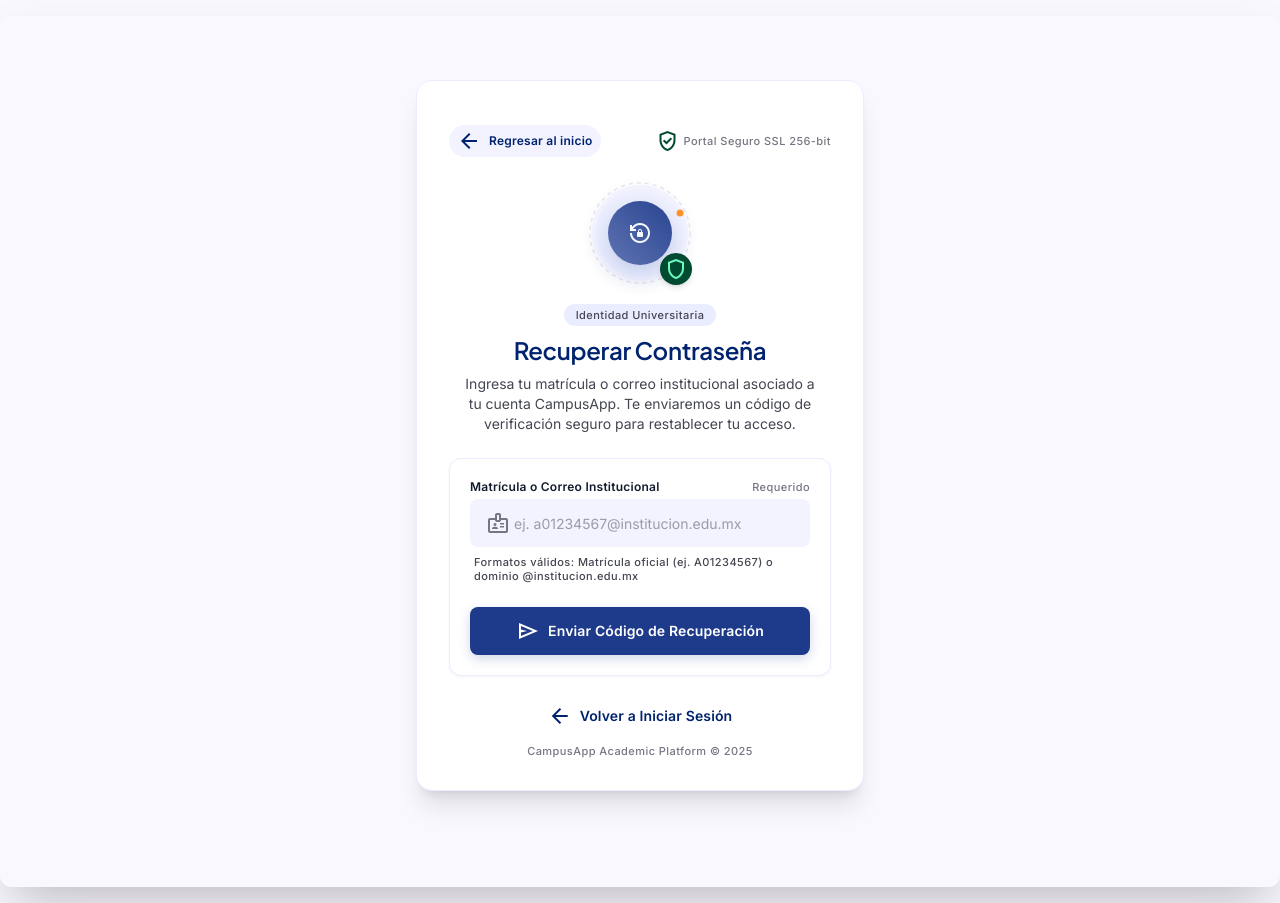
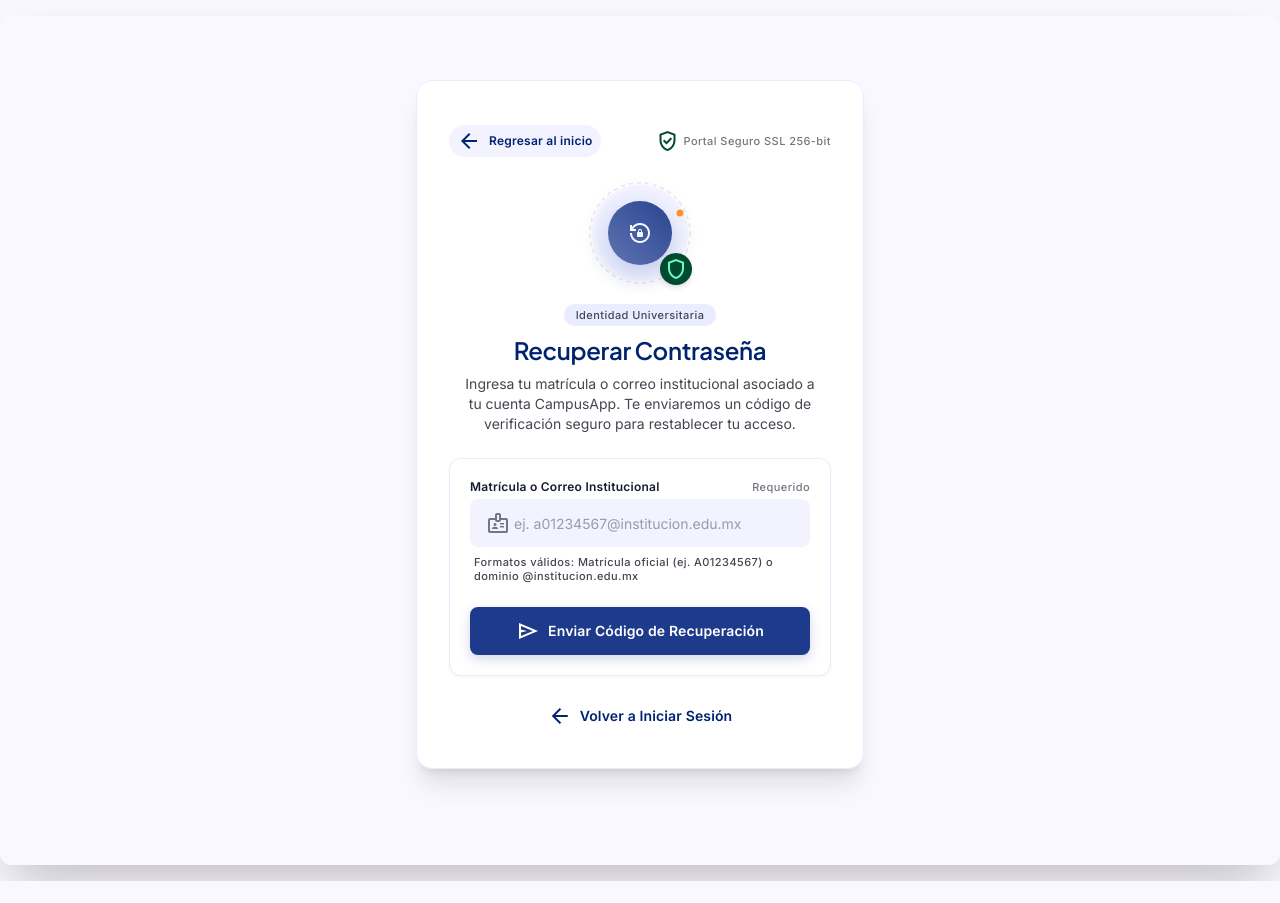
Before and after one commit to yenricyber/CampusApp, a React (Vite) app: page / in a window 1280 px wide. Both pictures are taken after a click on the button "¿Olvidaste tu contraseña? Restablecer aquí". After the commit the page ends 881 px from the top, so only its background shows below. Built offline with nearby package versions, Linux system fonts and the light colour scheme; no server answers.

Commit message:
Remove CampusApp Academic Platform copyright text from footer

```diff
--- a/src/components/screens/RecuperarScreen.tsx
+++ b/src/components/screens/RecuperarScreen.tsx
@@ -178,7 +178,6 @@ export const RecuperarScreen: React.FC<RecuperarScreenProps> = ({ onNavigate })
             <span className="material-symbols-outlined text-[18px]">arrow_back</span>
             <span>Volver a Iniciar Sesión</span>
           </button>
-          <span className="font-label-sm text-label-sm text-outline">CampusApp Academic Platform © 2025</span>
         </div>
       </div>
     </main>
```
